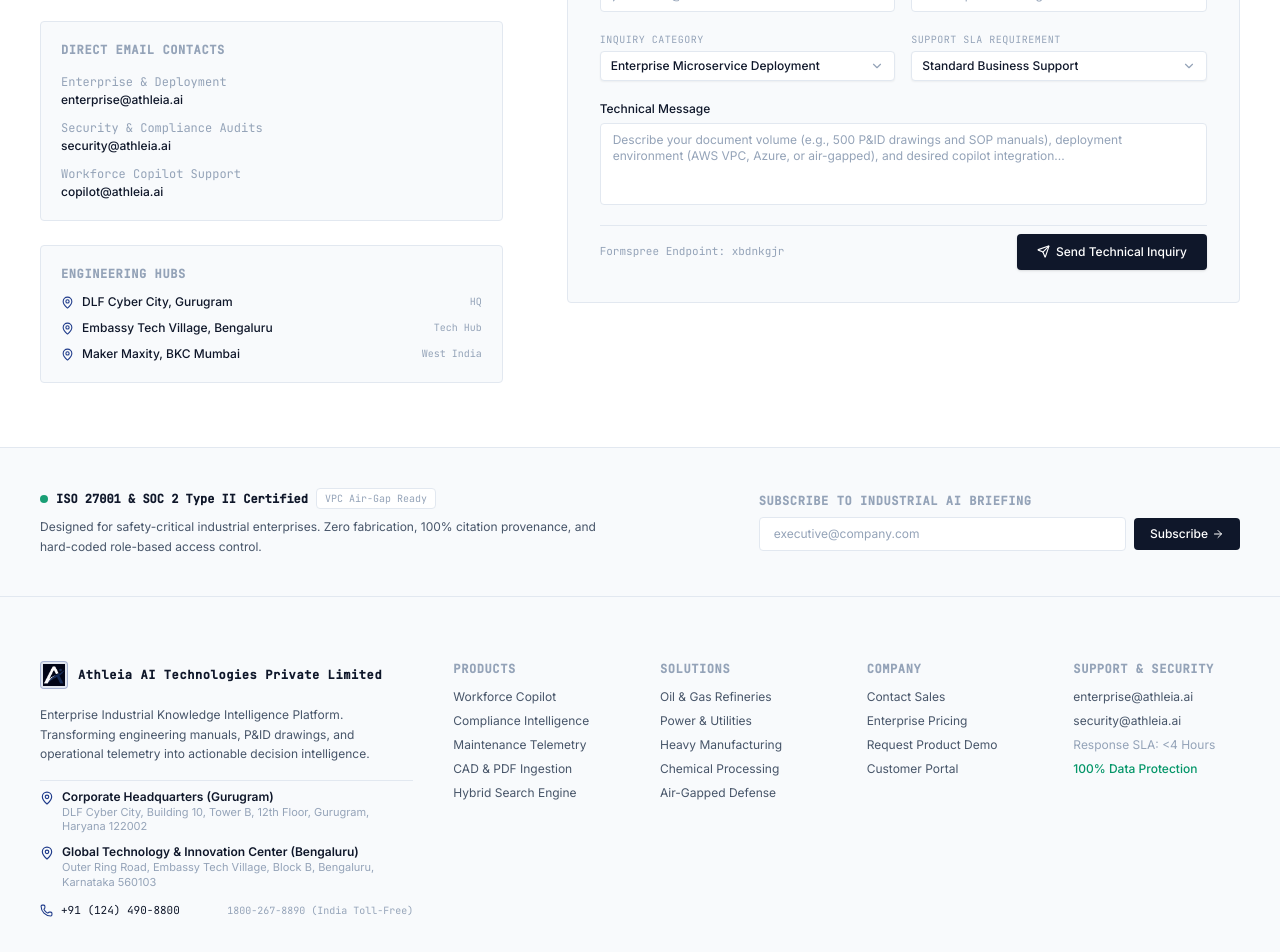
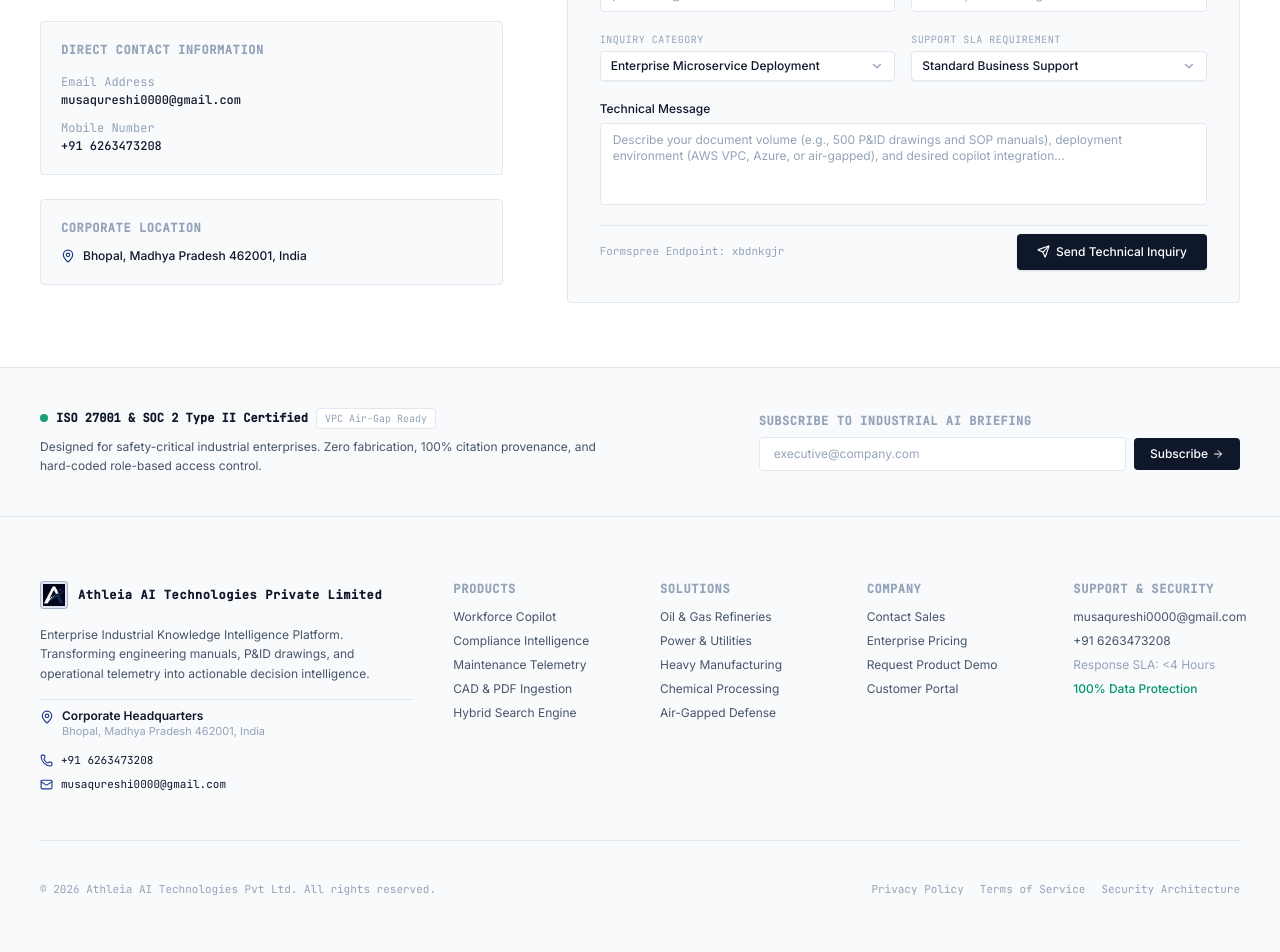
Before and after one commit to Musa-Qureshi-01/Athleia, a Next.js app in the folder client/: page /contact in a window 1280 px wide. Shown: the part 520-1472 px from the top of the page. Built offline with nearby package versions, Linux system fonts and the light colour scheme.

Commit message:
feat(contact): update corporate address to single Bhopal 462001 location, mobile +91 6263473208, email musaqureshi0000@gmail.com, and enlarge navbar typography to text-sm/text-base

```diff
--- a/client/app/contact/page.tsx
+++ b/client/app/contact/page.tsx
@@ -111,54 +111,37 @@
                 </div>
               </div>
 
-              {/* Direct Email Channels */}
+              {/* Direct Contact Info */}
               <div className="p-5 rounded-sm border border-border-subtle bg-bg-secondary space-y-4">
                 <span className="text-xs font-mono uppercase tracking-wider text-text-tertiary font-semibold block">
-                  Direct Email Contacts
+                  Direct Contact Information
                 </span>
 
                 <div className="space-y-3 text-xs">
                   <div className="flex flex-col gap-0.5">
-                    <span className="text-text-tertiary font-mono">Enterprise &amp; Deployment</span>
-                    <a href="mailto:enterprise@athleia.ai" className="text-text-primary font-medium hover:text-accent transition-colors">
-                      enterprise@athleia.ai
+                    <span className="text-text-tertiary font-mono">Email Address</span>
+                    <a href="mailto:musaqureshi0000@gmail.com" className="text-text-primary font-medium hover:text-accent transition-colors font-mono">
+                      musaqureshi0000@gmail.com
                     </a>
                   </div>
                   <div className="flex flex-col gap-0.5">
-                    <span className="text-text-tertiary font-mono">Security &amp; Compliance Audits</span>
-                    <a href="mailto:security@athleia.ai" className="text-text-primary font-medium hover:text-accent transition-colors">
-                      security@athleia.ai
-                    </a>
-                  </div>
-                  <div className="flex flex-col gap-0.5">
-                    <span className="text-text-tertiary font-mono">Workforce Copilot Support</span>
-                    <a href="mailto:copilot@athleia.ai" className="text-text-primary font-medium hover:text-accent transition-colors">
-                      copilot@athleia.ai
+                    <span className="text-text-tertiary font-mono">Mobile Number</span>
+                    <a href="tel:+916263473208" className="text-text-primary font-medium hover:text-accent transition-colors font-mono">
+                      +91 6263473208
                     </a>
                   </div>
                 </div>
               </div>
 
-              {/* Global Engineering Offices */}
+              {/* Corporate Location */}
               <div className="p-5 rounded-sm border border-border-subtle bg-bg-secondary space-y-3">
                 <span className="text-xs font-mono uppercase tracking-wider text-text-tertiary font-semibold block">
-                  Engineering Hubs
+                  Corporate Location
                 </span>
                 <div className="space-y-2.5 text-xs">
                   <div className="flex items-center gap-2">
-                    <MapPin size={13} className="text-accent shrink-0" />
-                    <span className="text-text-primary font-medium">DLF Cyber City, Gurugram</span>
-                    <span className="text-text-tertiary text-[10px] font-mono ml-auto">HQ</span>
-                  </div>
-                  <div className="flex items-center gap-2">
-                    <MapPin size={13} className="text-accent shrink-0" />
-                    <span className="text-text-primary font-medium">Embassy Tech Village, Bengaluru</span>
-                    <span className="text-text-tertiary text-[10px] font-mono ml-auto">Tech Hub</span>
-                  </div>
-                  <div className="flex items-center gap-2">
-                    <MapPin size={13} className="text-accent shrink-0" />
-                    <span className="text-text-primary font-medium">Maker Maxity, BKC Mumbai</span>
-                    <span className="text-text-tertiary text-[10px] font-mono ml-auto">West India</span>
+                    <MapPin size={14} className="text-accent shrink-0" />
+                    <span className="text-text-primary font-medium">Bhopal, Madhya Pradesh 462001, India</span>
                   </div>
                 </div>
               </div>
--- a/client/components/layouts/Footer.tsx
+++ b/client/components/layouts/Footer.tsx
@@ -87,28 +87,24 @@
               {CORPORATE_INFO.tagline}. Transforming engineering manuals, P&amp;ID drawings, and operational telemetry into actionable decision intelligence.
             </p>
 
-            {/* Indian Corporate Offices */}
+            {/* Indian Corporate Office */}
             <div className="space-y-2.5 pt-2 text-xs text-text-secondary border-t border-border-subtle">
               <div className="flex items-start gap-2">
                 <MapPin size={14} className="text-accent shrink-0 mt-0.5" />
                 <div className="flex flex-col">
-                  <span className="font-semibold text-text-primary">{CORPORATE_INFO.headquarters.title}</span>
-                  <span className="text-[11px] text-text-tertiary">{CORPORATE_INFO.headquarters.address}, {CORPORATE_INFO.headquarters.city}</span>
-                </div>
-              </div>
-
-              <div className="flex items-start gap-2">
-                <MapPin size={14} className="text-accent shrink-0 mt-0.5" />
-                <div className="flex flex-col">
-                  <span className="font-semibold text-text-primary">{CORPORATE_INFO.techHub.title}</span>
-                  <span className="text-[11px] text-text-tertiary">{CORPORATE_INFO.techHub.address}, {CORPORATE_INFO.techHub.city}</span>
+                  <span className="font-semibold text-text-primary">Corporate Headquarters</span>
+                  <span className="text-[11px] text-text-tertiary">Bhopal, Madhya Pradesh 462001, India</span>
                 </div>
               </div>
 
               <div className="flex items-center gap-2 pt-1">
                 <Phone size={13} className="text-accent shrink-0" />
-                <span className="text-text-primary font-mono text-[11px]">{CORPORATE_INFO.phone}</span>
-                <span className="text-text-tertiary text-[10px] ml-auto font-mono">{CORPORATE_INFO.tollFree}</span>
+                <a href="tel:+916263473208" className="text-text-primary font-mono text-[11px] hover:text-accent transition-colors">+91 6263473208</a>
+              </div>
+
+              <div className="flex items-center gap-2">
+                <Mail size={13} className="text-accent shrink-0" />
+                <a href="mailto:musaqureshi0000@gmail.com" className="text-text-primary font-mono text-[11px] hover:text-accent transition-colors">musaqureshi0000@gmail.com</a>
               </div>
             </div>
           </div>
@@ -160,8 +156,8 @@
               Support &amp; Security
             </span>
             <ul className="space-y-2 text-xs">
-              <li><a href="mailto:enterprise@athleia.ai" className="text-text-secondary hover:text-text-primary transition-colors">enterprise@athleia.ai</a></li>
-              <li><a href="mailto:security@athleia.ai" className="text-text-secondary hover:text-text-primary transition-colors">security@athleia.ai</a></li>
+              <li><a href="mailto:musaqureshi0000@gmail.com" className="text-text-secondary hover:text-text-primary transition-colors">musaqureshi0000@gmail.com</a></li>
+              <li><a href="tel:+916263473208" className="text-text-secondary hover:text-text-primary transition-colors">+91 6263473208</a></li>
               <li><span className="text-text-tertiary">Response SLA: &lt;4 Hours</span></li>
               <li><span className="text-status-verified font-medium">100% Data Protection</span></li>
             </ul>
--- a/client/components/layouts/HeaderNav.tsx
+++ b/client/components/layouts/HeaderNav.tsx
@@ -54,7 +54,7 @@
                 />
               </div>
               <div className="flex flex-col">
-                <span className="text-sm font-bold tracking-[0.1em] text-text-primary group-hover:opacity-85 transition-opacity font-mono">
+                <span className="text-base font-bold tracking-[0.08em] text-text-primary group-hover:opacity-85 transition-opacity font-mono">
                   ATHLEIA.AI
                 </span>
                 <span className="text-[10px] font-mono text-text-tertiary tracking-tight -mt-0.5">
@@ -64,7 +64,7 @@
             </Link>
 
             {/* Clean Enterprise Nav Links */}
-            <nav className="hidden lg:flex items-center gap-1.5" role="navigation">
+            <nav className="hidden lg:flex items-center gap-2" role="navigation">
               {ENTERPRISE_NAV_LINKS.map((link) => {
                 const isActive = pathname === link.href || (link.href !== "/" && pathname.startsWith(link.href));
 
@@ -73,7 +73,7 @@
                     key={link.label}
                     href={link.href}
                     className={cn(
-                      "relative px-4 py-2 text-xs font-semibold rounded-sm transition-colors duration-150",
+                      "relative px-4 py-2 text-sm font-semibold rounded-sm transition-colors duration-150",
                       isActive
                         ? "text-text-primary"
                         : "text-text-secondary hover:text-text-primary hover:bg-bg-secondary"
@@ -99,7 +99,7 @@
               {/* Sign In */}
               <Link
                 href="/login"
-                className="hidden lg:inline-flex items-center h-9.5 px-4 rounded-sm text-xs font-semibold text-text-secondary hover:text-text-primary transition-colors"
+                className="hidden lg:inline-flex items-center h-10 px-4 rounded-sm text-sm font-semibold text-text-secondary hover:text-text-primary transition-colors"
               >
                 Sign in
               </Link>
@@ -107,10 +107,10 @@
               {/* Book Demo Primary CTA */}
               <Link
                 href="/contact"
-                className="hidden sm:inline-flex items-center gap-1.5 h-9.5 px-5 rounded-sm text-xs font-semibold bg-text-primary text-bg-primary hover:opacity-90 transition-opacity shadow-xs group"
+                className="hidden sm:inline-flex items-center gap-1.5 h-10 px-5 rounded-sm text-sm font-semibold bg-text-primary text-bg-primary hover:opacity-90 transition-opacity shadow-xs group"
               >
                 <span>Book Demo</span>
-                <ArrowRight size={14} className="group-hover:translate-x-0.5 transition-transform" />
+                <ArrowRight size={15} className="group-hover:translate-x-0.5 transition-transform" />
               </Link>
 
               {/* Mobile Hamburger */}
--- a/client/lib/enterprise-data.ts
+++ b/client/lib/enterprise-data.ts
@@ -26,30 +26,17 @@
   brandName: "Athleia.ai",
   tagline: "Enterprise Industrial Knowledge Intelligence Platform",
   headquarters: {
-    title: "Corporate Headquarters (Gurugram)",
-    address: "DLF Cyber City, Building 10, Tower B, 12th Floor",
-    city: "Gurugram, Haryana 122002",
+    title: "Corporate Headquarters",
+    address: "Bhopal, Madhya Pradesh 462001",
+    city: "Bhopal, MP 462001",
     country: "India",
   },
-  techHub: {
-    title: "Global Technology & Innovation Center (Bengaluru)",
-    address: "Outer Ring Road, Embassy Tech Village, Block B",
-    city: "Bengaluru, Karnataka 560103",
-    country: "India",
-  },
-  mumbaiOffice: {
-    title: "Western India Operations (Mumbai)",
-    address: "Bandra Kurla Complex (BKC), Maker Maxity, 5th Floor",
-    city: "Mumbai, Maharashtra 400051",
-    country: "India",
-  },
-  phone: "+91 (124) 490-8800",
-  tollFree: "1800-267-8890 (India Toll-Free)",
+  phone: "+91 6263473208",
   email: {
-    general: "contact@athleia.ai",
-    enterprise: "enterprise@athleia.ai",
-    support: "support@athleia.ai",
-    security: "security@athleia.ai",
+    general: "musaqureshi0000@gmail.com",
+    enterprise: "musaqureshi0000@gmail.com",
+    support: "musaqureshi0000@gmail.com",
+    security: "musaqureshi0000@gmail.com",
   },
 };
 
```
